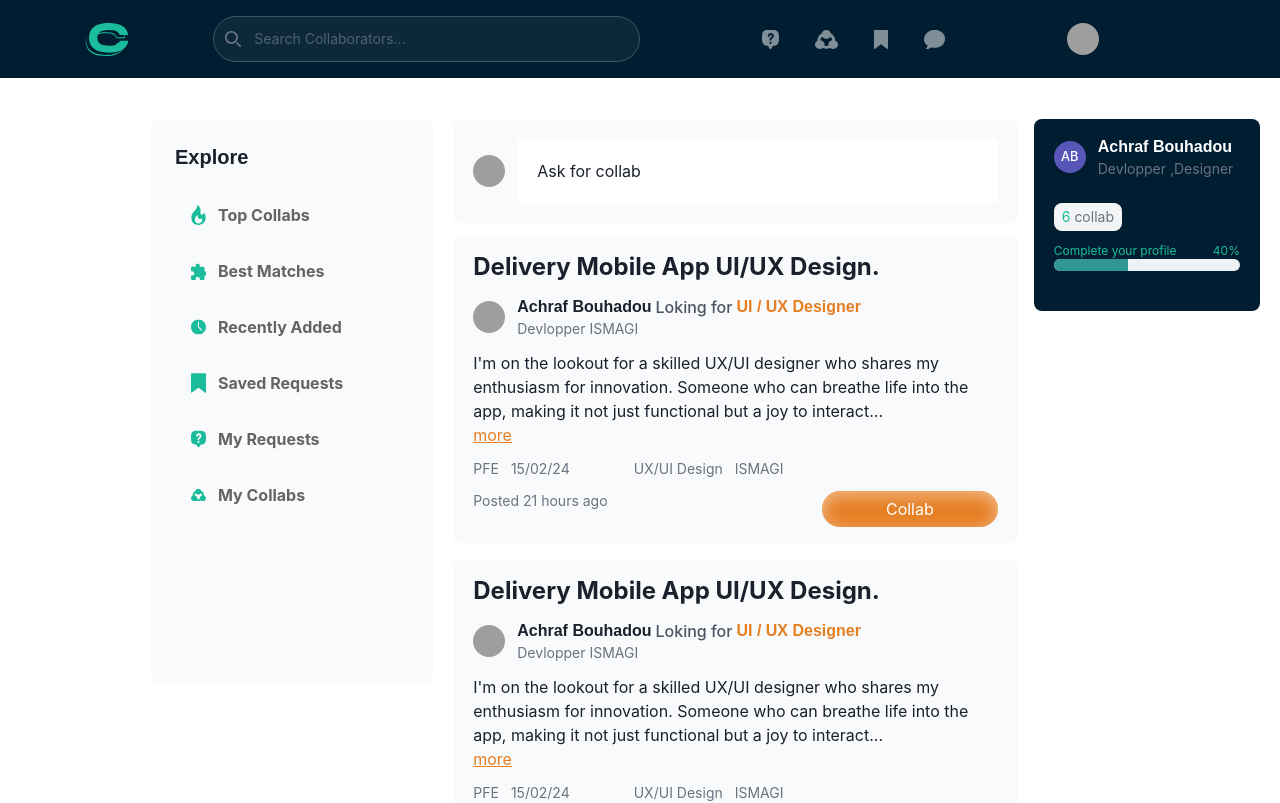
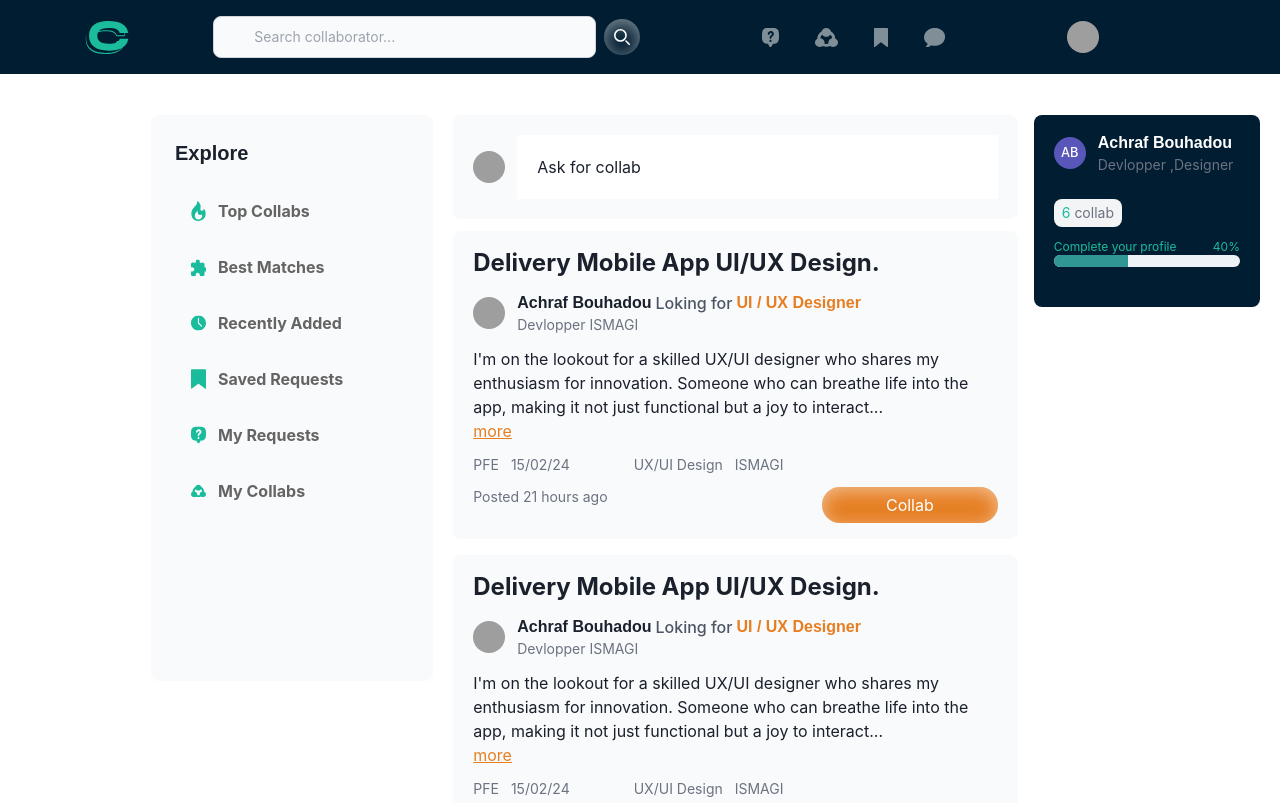
Before and after one commit to achrafbouhadou/isocial, a React (Create React App) app: page / in a window 1280 px wide. Shown: the top 803 px of the page. Built offline with nearby package versions, Linux system fonts and the light colour scheme; grey boxes are pictures that could not be loaded.

Commit message:
add button at the end of search input

```diff
--- a/src/Component/InputSeach/InputSearch.jsx
+++ b/src/Component/InputSeach/InputSearch.jsx
@@ -3,17 +3,22 @@ import './InputSearch.css'
 export default function InputSearch({textButton , className , ...props}) {
   return (
     <>
-    <form className='w-full'>
-    <div className="relative ">
-        <div className="absolute inset-y-0 start-0 flex items-center ps-3 pointer-events-none">
-            <svg className="w-4 h-4 text-gray-500 dark:text-gray-400" aria-hidden="true" xmlns="http://www.w3.org/2000/svg" fill="none" viewBox="0 0 20 20">
-                <path stroke="currentColor" stroke-linecap="round" stroke-linejoin="round" stroke-width="2" d="m19 19-4-4m0-7A7 7 0 1 1 1 8a7 7 0 0 1 14 0Z"/>
-            </svg>
-        </div>
-        <input type="search" id="default-search" className="block w-full p-3 ps-10 text-sm opacity-100  text-white border border-gray-300 rounded-full bg-white" placeholder="Search Collaborators..." required />
 
+<form class="flex items-center w-full">
+    <label for="simple-search" class="sr-only">Search</label>
+    <div class="relative w-full">
+
+        <input type="text" id="simple-search" className="bg-gray-50 border border-gray-300 text-gray-900 text-sm rounded-lg focus:ring-blue-500 focus:border-blue-500 block w-full ps-10 p-2.5  dark:bg-gray-700 dark:border-gray-600 dark:placeholder-gray-400 dark:text-white dark:focus:ring-blue-500 dark:focus:border-blue-500" placeholder="Search collaborator..." required />
     </div>
-    </form>
+    <button type="submit" class="p-2.5 ms-2 text-sm font-medium text-white ">
+        <svg class="w-4 h-4" aria-hidden="true" xmlns="http://www.w3.org/2000/svg" fill="none" viewBox="0 0 20 20">
+            <path stroke="currentColor" stroke-linecap="round" stroke-linejoin="round" stroke-width="2" d="m19 19-4-4m0-7A7 7 0 1 1 1 8a7 7 0 0 1 14 0Z"/>
+        </svg>
+        <span class="sr-only">textButton</span>
+    </button>
+</form>
+
+
     </>
   )
 }
--- a/src/page/SignUp.jsx
+++ b/src/page/SignUp.jsx
@@ -70,7 +70,7 @@ export default function SignUp() {
     if (!linkCheckbox.current.checked ) {
       newErrors.linkCheckbox = 'you must accepte the terms and privacy';
     }
-    setErrorMessage(newErrors); // Update the state with new error object
+    setErrorMessage(newErrors);
   };
 
   return (
```
